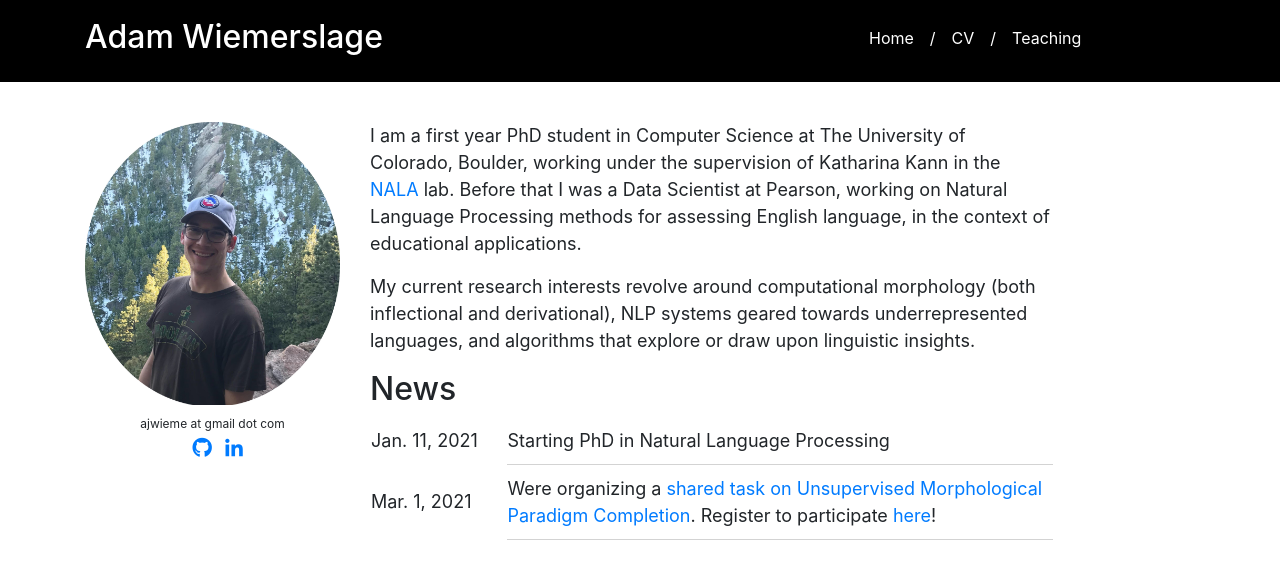
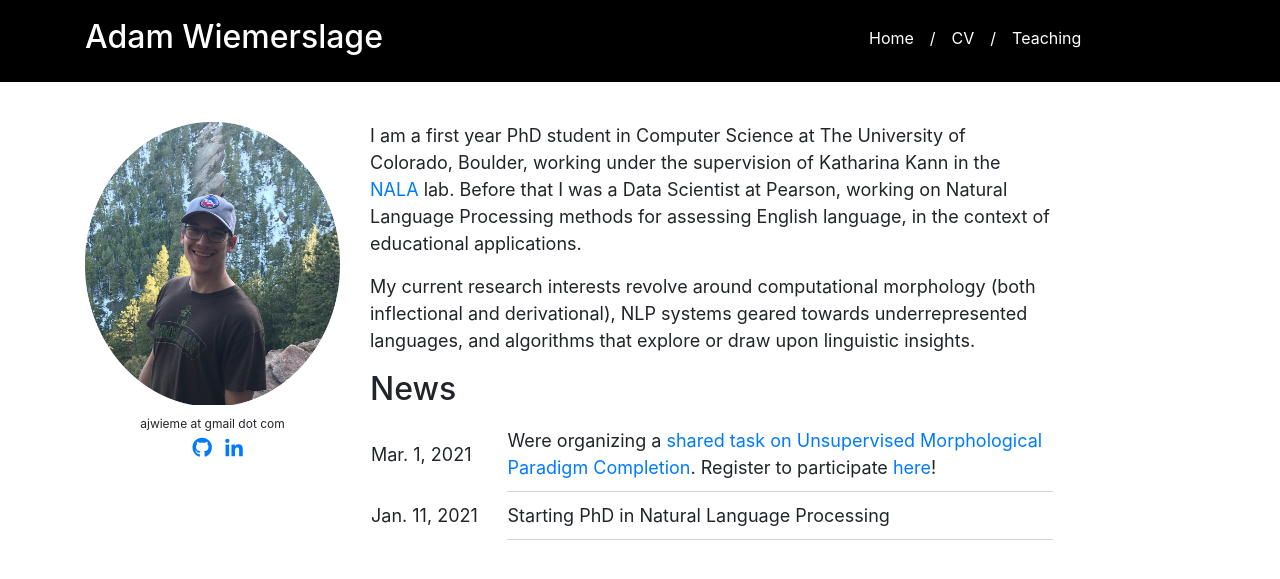
Before and after one commit to Adamits/adamits.github.io, a Jekyll site: the page index.html, which Jekyll copies as it is, in a window 1280 px wide. Shown: the top 579 px of the page. Built offline with Jekyll 4.4.1, drawn with Linux system fonts in a browser that asks for light colours; nearby versions of some CDN libraries; a style sheet for code colours, icons or effects is not loaded.

Commit message:
News order

```diff
--- a/index.html
+++ b/index.html
@@ -78,15 +78,15 @@
           <table class="announcements">
             <tbody>
               <tr>
+                <td class="date">Mar. 1, 2021</td>
+                <td class="announcement">
+                  Were organizing a <a href="https://github.com/sigmorphon/2021Task2">shared task on Unsupervised Morphological Paradigm Completion</a>. Register to participate <a href="https://docs.google.com/forms/d/e/1FAIpQLSfdkuA00Uw51KtDNNN_FJgICqOjq2Yx2fPPRzOCU7nb-XZ5YQ/viewform">here</a>!
+                </td>
+              </tr>
+              <tr>
                 <td class="date">Jan. 11, 2021</td>
                 <td class="announcement">
                   Starting PhD in Natural Language Processing
-                </td>
-              </tr>
-              <tr>
-                <td class="date">Mar. 1, 2021</td>
-                <td class="announcement">
-                  Were organizing a <a href="https://github.com/sigmorphon/2021Task2">shared task on Unsupervised Morphological Paradigm Completion</a>. Register to participate <a href="https://docs.google.com/forms/d/e/1FAIpQLSfdkuA00Uw51KtDNNN_FJgICqOjq2Yx2fPPRzOCU7nb-XZ5YQ/viewform">here</a>!
                 </td>
               </tr>
             </tbody>
```
Also changed, not shown: 2 other files.
